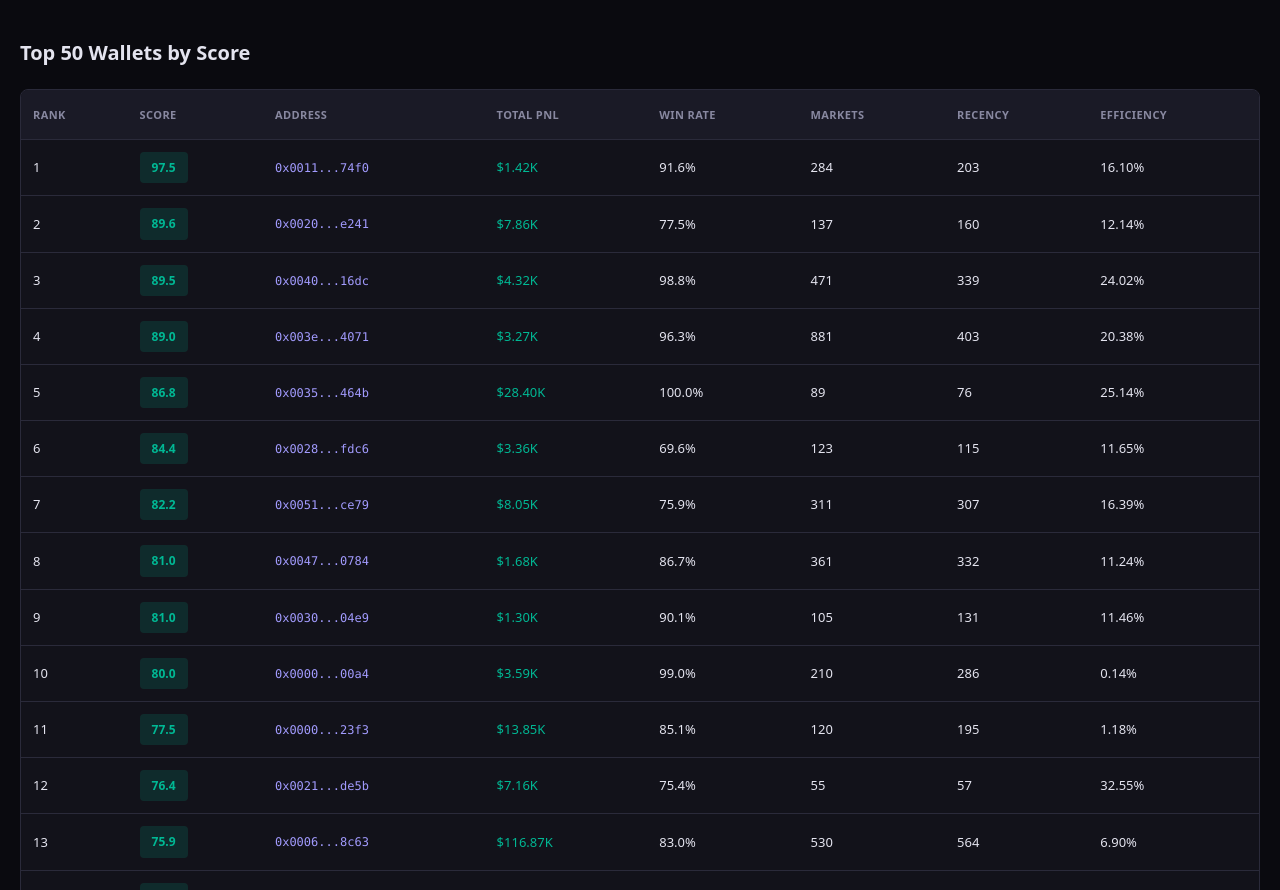
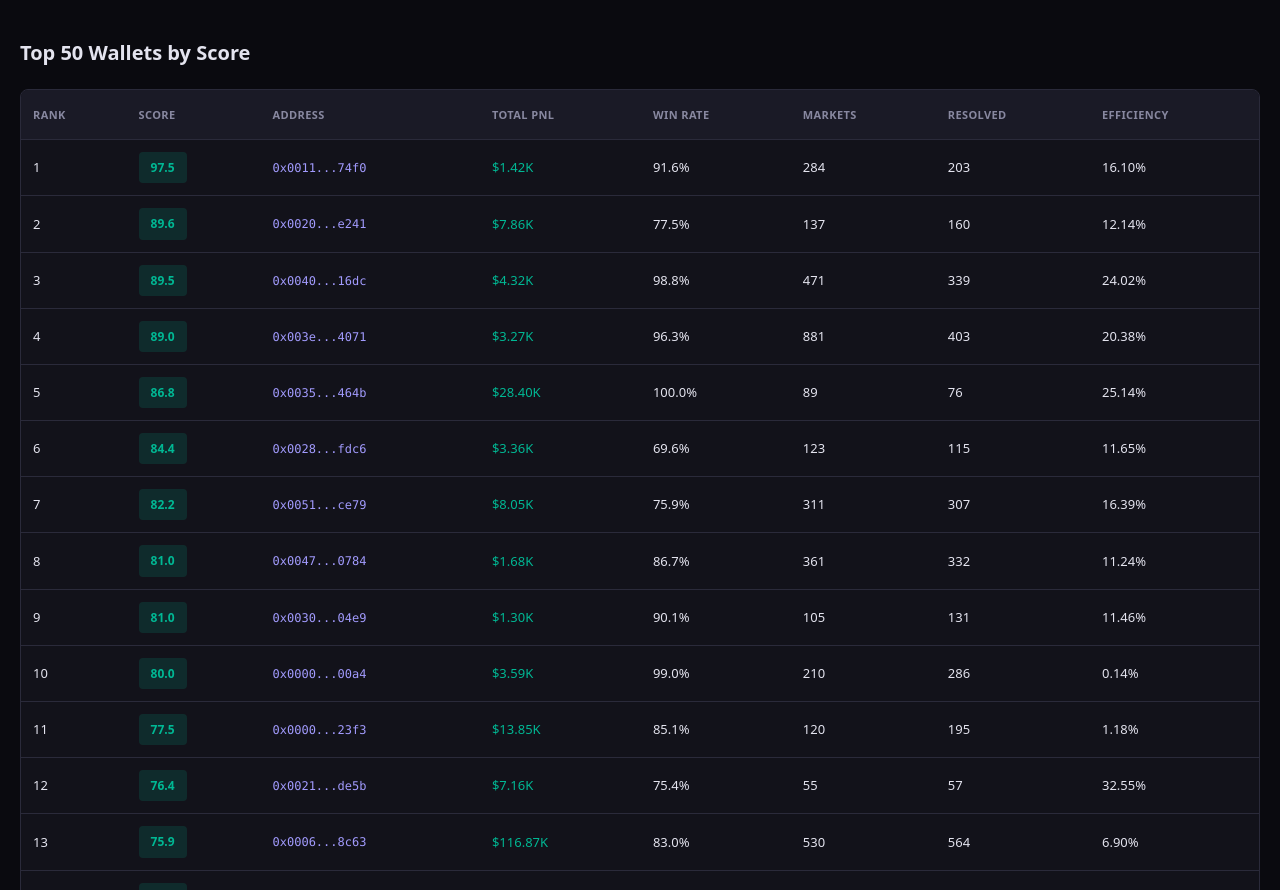
Before and after one commit to Br4cky/polymarket-wallet-engine, a website: page frontend/index.html in a window 1280 px wide. Shown: the part 843-1733 px from the top of the page. Drawn offline with nearby package versions, Linux system fonts and the light colour scheme; no server answers.

Commit message:
fix mislabeled Recency column to Resolved

```diff
--- a/frontend/index.html
+++ b/frontend/index.html
@@ -89,7 +89,7 @@
                 <th data-field="totalPnL" class="sortable">Total PnL</th>
                 <th data-field="winRate" class="sortable">Win Rate</th>
                 <th data-field="markets" class="sortable">Markets</th>
-                <th data-field="recency" class="sortable">Recency</th>
+                <th data-field="resolved" class="sortable">Resolved</th>
                 <th data-field="efficiency" class="sortable">Efficiency</th>
               </tr>
             </thead>
```
